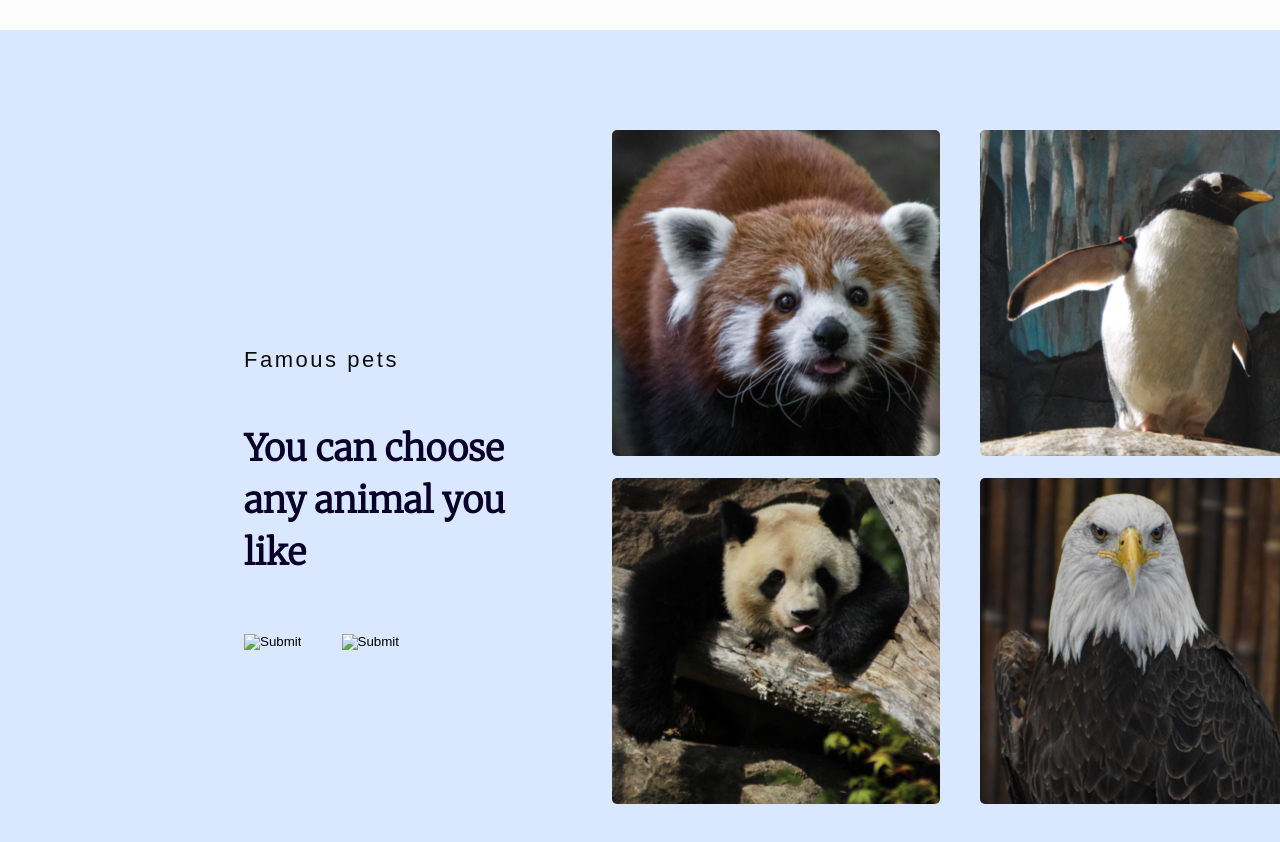
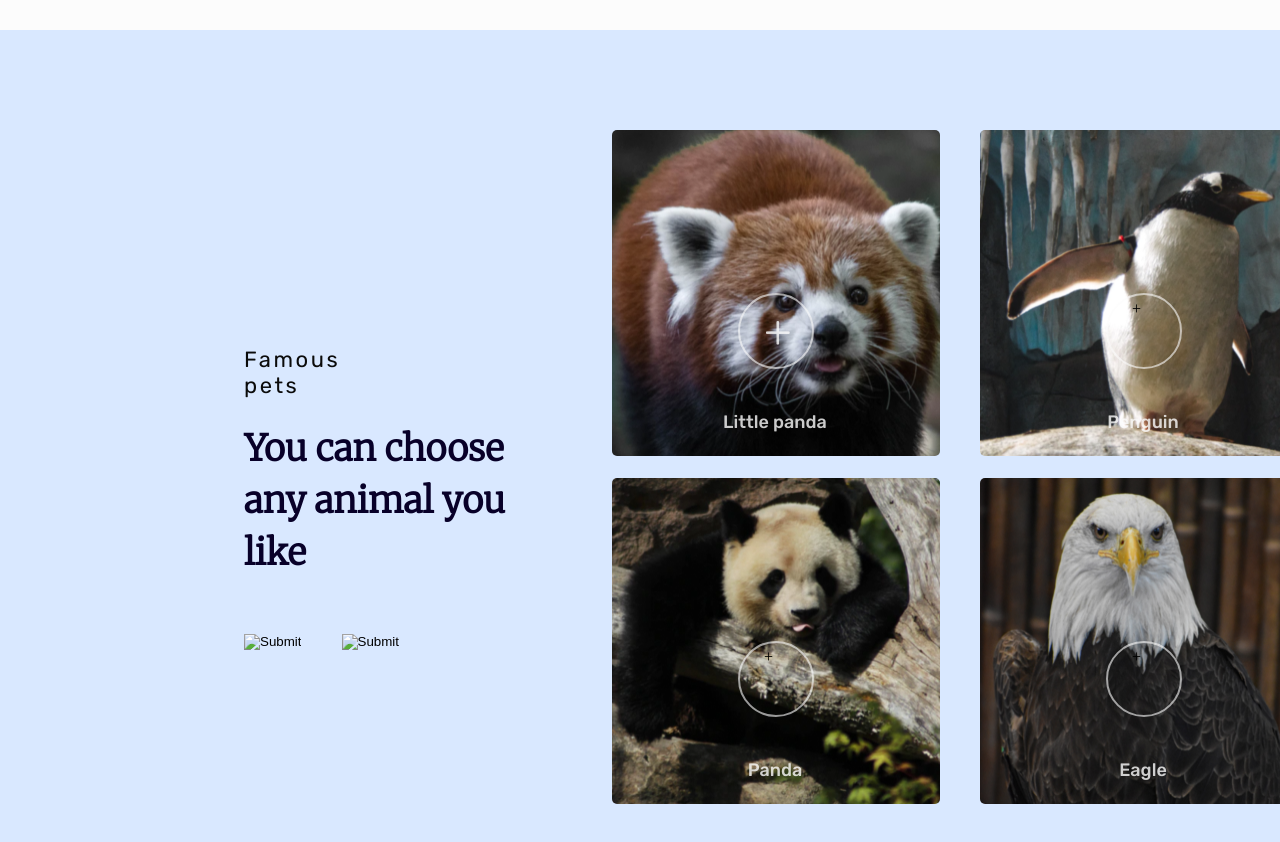
Before and after one commit to Maggos-sketch/online-zoo, a plain HTML site: page landing/index.html in a window 1280 px wide. Shown: the part 1820-2662 px from the top of the page. Drawn offline with Linux system fonts and the light colour scheme.

Commit message:
feat: add animation to famous pets

```diff
--- a/landing/index.html
+++ b/landing/index.html
@@ -8,6 +8,9 @@
   <!-- font -->
   <link rel="preconnect" href="https://fonts.gstatic.com">
   <link href="https://fonts.googleapis.com/css2?family=Merriweather:wght@300&display=swap" rel="stylesheet">
+
+  <link rel="preconnect" href="https://fonts.gstatic.com">
+  <link href="https://fonts.googleapis.com/css2?family=Rubik:wght@300;400;500&display=swap" rel="stylesheet">
   <!-- end font -->
   <title>Online Zoo</title>
 </head>
@@ -95,12 +98,50 @@
       </form>
     </div>
     <div class="animal-cards">
-      <div class="animal-card" id="first-pic"></div>
-      <div class="animal-card" id="second-pic"></div>
-      <div class="animal-card" id="third-pic"></div>
-      <div class="animal-card" id="fourth-pic"></div>
-      <div class="animal-card" id="fifth-pic"></div>
-      <div class="animal-card" id="sixth-pic"></div>
+      <div class="animal-card" id="first-pic">
+        <div class="figure">
+          <div class="plus">
+            <span class="plus-before">+</span>
+            <span class="body plus-after">China, East Asia</span>
+          </div>
+        </div>
+        <a class="pic-description pic-position" id="l-panda" href="#">
+          <span class="descr-before">Little panda</span>
+          <span class="descr-after">Follow &ensp; <img src="media/Arrow 1.svg" alt=""></span>
+        </a>
+      </div>
+      <div class="animal-card" id="second-pic">
+        <div class="figure">
+          <div class="plus">+</div>
+        </div>
+        <a class="pic-description pic-position">
+          Penguin
+        </a>
+      </div>
+      <div class="animal-card" id="third-pic">
+        <div class="figure">
+          <div class="plus">+</div>
+        </div>
+        <a class="pic-description pic-position">Squirrel</a>
+      </div>
+      <div class="animal-card" id="fourth-pic">
+        <div class="figure">
+          <div class="plus">+</div>
+        </div>
+        <a class="pic-description pic-position">Panda</a>
+      </div>
+      <div class="animal-card" id="fifth-pic">
+        <div class="figure">
+          <div class="plus">+</div>
+        </div>
+        <a class="pic-description pic-position">Eagle</a>
+      </div>
+      <div class="animal-card" id="sixth-pic">
+        <div class="figure">
+          <div class="plus">+</div>
+        </div>
+        <a class="pic-description pic-position">Gorilla</a>
+      </div>
     </div>
   </section>
 </body>
--- a/landing/style.css
+++ b/landing/style.css
@@ -33,6 +33,8 @@
   background: rgba(252, 252, 252, 0.02);
   border: 2px solid #f0f0f0;
   box-sizing: border-box;
+  padding: 0;
+  margin: 0;
 }
 
 .nav__items {
@@ -77,8 +79,10 @@
   position: absolute;
   width: 51.87px;
   height: 40px;
-  left: 18.85px;
+  left: 16px;
   top: 25px;
+  margin: 0;
+  padding: 0;
 }
 
 #header__img {
@@ -400,10 +404,12 @@
   display: flex;
   flex-wrap: wrap;
   justify-content: space-between;
+
+  overflow: hidden;
 }
 
 .animal-card {
-  /* position: absolute; */
+  position: relative;
   width: 328px;
   height: 326px;
   border-radius: 5px;
@@ -411,20 +417,193 @@
 
 #first-pic {
   background: url(media/pets/red-panda.png);
+  position: relative;
+  width: 328px;
+  height: 326px;
+  border-radius: 5px;
+
+  background-size: 100% 100%;
+  transition: background-size 0.3s ease-in;
 }
 
 #second-pic {
   background: url(media/pets/pinguin.png);
+  position: relative;
+  width: 328px;
+  height: 326px;
+  border-radius: 5px;
+
+  background-size: 100% 100%;
+  transition: background-size 0.3s ease-in;
 }
 #third-pic {
   background: url(media/pets/squrell.png);
+  position: relative;
+  width: 328px;
+  height: 326px;
+  border-radius: 5px;
+
+  background-size: 100% 100%;
+  transition: background-size 0.3s ease-in;
 }
 #fourth-pic {
   background: url(media/pets/panda.png);
+
+  position: relative;
+  width: 328px;
+  height: 326px;
+  border-radius: 5px;
+
+  background-size: 100% 100%;
+  transition: background-size 0.3s ease-in;
 }
 #fifth-pic {
   background: url(media/pets/eagle.png);
+  position: relative;
+  width: 328px;
+  height: 326px;
+  border-radius: 5px;
+
+  background-size: 100% 100%;
+  transition: background-size 0.3s ease-in;
 }
 #sixth-pic {
   background: url(media/pets/gorilla.png);
+  position: relative;
+  width: 328px;
+  height: 326px;
+  border-radius: 5px;
+
+  background-size: 100% 100%;
+  transition: background-size 0.3s ease-in;
 }
+
+#first-pic:hover {
+  background-size: 110% 110%;
+}
+#second-pic:hover {
+  background-size: 110% 110%;
+}
+#third-pic:hover {
+  background-size: 110% 110%;
+}
+#fourth-pic:hover {
+  background-size: 110% 110%;
+}
+#fifth-pic:hover {
+  background-size: 110% 110%;
+}
+#sixth-pic:hover {
+  background-size: 110% 110%;
+}
+
+.figure {
+  position: absolute;
+  width: 76px;
+  height: 76px;
+  left: 126px;
+  top: 163px;
+
+  border: 2px solid rgba(252, 252, 252, 0.6);
+  border-radius: 50%;
+  box-sizing: border-box;
+  /* margin: 0;
+  padding: 0; */
+}
+
+.plus {
+  position: absolute;
+  width: 28px;
+  height: 64px;
+  left: 24px;
+  top: 5px;
+}
+
+.pic-position {
+  position: absolute;
+  width: 104px;
+  height: 21px;
+  left: 111px;
+  top: 282px;
+}
+.pic-description {
+  font-family: "Rubik", sans-serif;
+  font-style: normal;
+  font-weight: 500;
+  font-size: 18px;
+  line-height: 21px;
+  text-align: center;
+  color: #fcfcfc;
+  opacity: 0.8;
+  text-decoration: none;
+}
+
+.animal-card:hover .figure {
+  position: absolute;
+  width: 238px;
+  height: 238px;
+  left: 45px;
+  top: 30px;
+
+  background: rgba(11, 11, 11, 0.1);
+  border: 2px solid rgba(252, 252, 252, 0.3);
+}
+
+.animal-card:hover .pic-position {
+  position: absolute;
+  width: 101px;
+  height: 26px;
+  left: 117px;
+  top: 282px;
+}
+
+.animal-card:hover .descr-before {
+  display: none;
+}
+
+.animal-card .descr-after {
+  display: none;
+}
+
+.animal-card:hover .descr-after {
+  display: inline;
+}
+
+.descr-after > img {
+  position: absolute;
+  top: 4px;
+}
+
+.plus-before {
+  font-family: "Rubik", sans-serif;
+  font-style: normal;
+  font-weight: 300;
+  font-size: 44px;
+  line-height: 145%;
+  text-align: center;
+
+  color: #fcfcfc;
+  opacity: 0.8;
+}
+
+.plus-after {
+  position: absolute;
+  width: 189px;
+  height: 28px;
+  left: 25px;
+  top: 100px;
+  font-weight: 400;
+  color: #fff;
+}
+
+.animal-card:hover .plus-before {
+  display: none;
+}
+
+.animal-card .plus-after {
+  display: none;
+}
+
+.animal-card:hover .plus-after {
+  display: inline;
+}
```
Also changed, not shown: landing/media/Arrow 1.svg (added).
